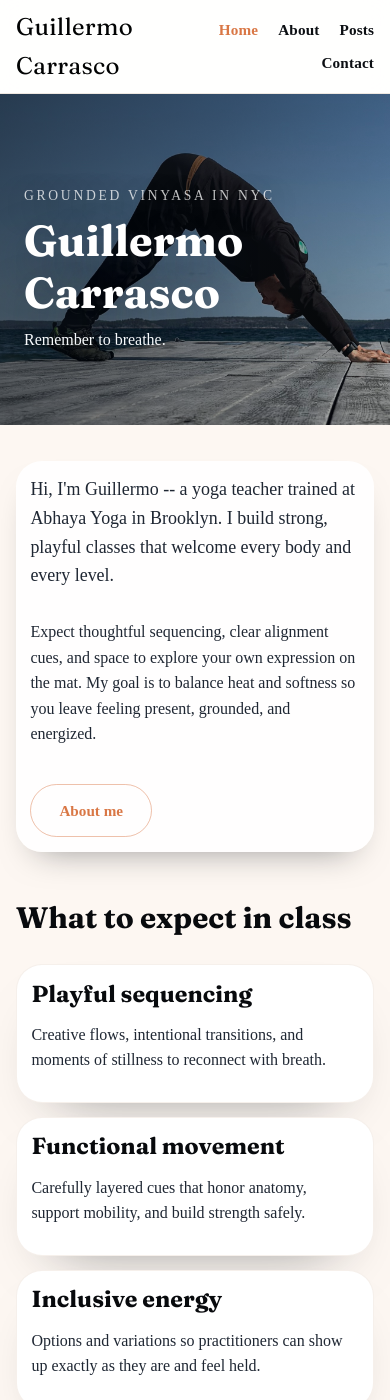
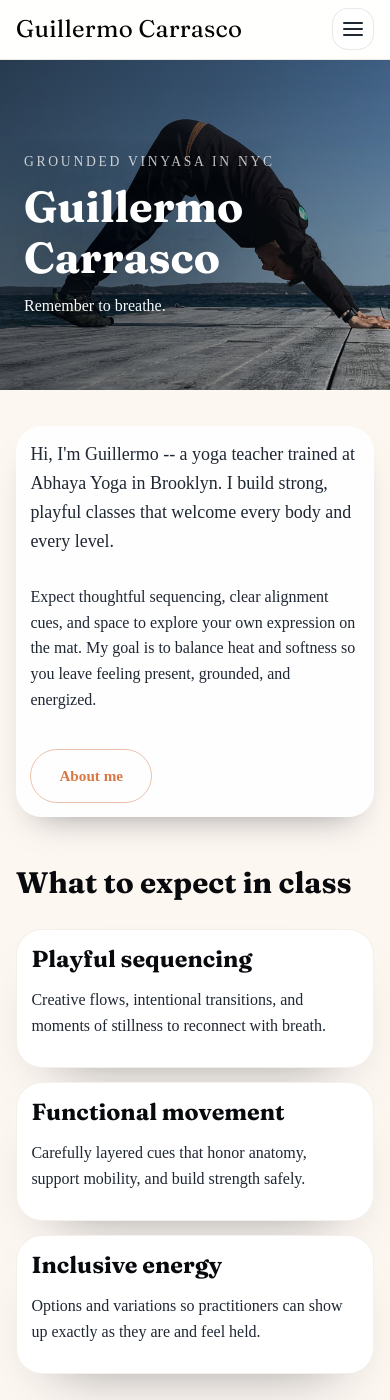
Before and after one commit to guillermo-carrasco/guillermoyoga.github.io, a Jekyll site: the page built from index.md, in a window 390 px wide and 1400 px high. Built offline with Jekyll 4.4.1, drawn with Linux system fonts in a browser that asks for light colours.

Commit message:
Make menu a dropdown when in mobile

```diff
--- a/_includes/navbar.html
+++ b/_includes/navbar.html
@@ -3,7 +3,11 @@
 <nav class="site-nav">
   <div class="site-nav__inner">
     <a class="site-nav__brand" href="{{ '/' | relative_url }}">{{ site.title | escape }}</a>
-    <div class="site-nav__links">
+    <button class="site-nav__toggle" type="button" aria-expanded="false" aria-controls="primary-navigation" data-nav-toggle>
+      <span class="site-nav__toggle-icon" aria-hidden="true"></span>
+      <span class="sr-only">Menu</span>
+    </button>
+    <div class="site-nav__links" id="primary-navigation" data-nav-menu>
       <a class="site-nav__link" href="{{ '/' | relative_url }}" {% if current_path == '/' %}aria-current="page"{% endif %}>Home</a>
       <a class="site-nav__link" href="{{ '/about' | relative_url }}" {% if current_path contains '/about' %}aria-current="page"{% endif %}>About</a>
       <a class="site-nav__link" href="{{ '/posts' | relative_url }}" {% if current_path contains '/posts' %}aria-current="page"{% endif %}>Posts</a>
--- a/_sass/styles.scss
+++ b/_sass/styles.scss
@@ -57,6 +57,18 @@ body {
   color: var(--color-text);
   line-height: 1.6;
   -webkit-font-smoothing: antialiased;
+}
+
+.sr-only {
+  position: absolute;
+  width: 1px;
+  height: 1px;
+  padding: 0;
+  margin: -1px;
+  overflow: hidden;
+  clip: rect(0, 0, 0, 0);
+  white-space: nowrap;
+  border: 0;
 }
 
 img {
@@ -210,6 +222,64 @@ blockquote {
   display: flex;
   align-items: center;
   gap: clamp(0.75rem, calc(0.6rem + 0.6vw), 1.4rem);
+}
+
+.site-nav__toggle {
+  display: none;
+  align-items: center;
+  justify-content: center;
+  width: 42px;
+  height: 42px;
+  border-radius: var(--radius-md);
+  border: 1px solid rgba(31, 39, 51, 0.1);
+  background: rgba(255, 255, 255, 0.85);
+  cursor: pointer;
+  transition: background 160ms ease, border-color 160ms ease, box-shadow 160ms ease;
+}
+
+.site-nav__toggle:hover,
+.site-nav__toggle:focus-visible {
+  background: rgba(255, 255, 255, 1);
+  border-color: rgba(31, 39, 51, 0.25);
+  box-shadow: 0 10px 24px -18px rgba(15, 23, 42, 0.45);
+}
+
+.site-nav__toggle-icon,
+.site-nav__toggle-icon::before,
+.site-nav__toggle-icon::after {
+  content: "";
+  display: block;
+  width: 20px;
+  height: 2px;
+  background: #1f2733;
+  border-radius: 999px;
+  transition: transform 200ms ease, opacity 200ms ease;
+}
+
+.site-nav__toggle-icon {
+  position: relative;
+}
+
+.site-nav__toggle-icon::before {
+  position: absolute;
+  transform: translateY(-6px);
+}
+
+.site-nav__toggle-icon::after {
+  position: absolute;
+  transform: translateY(6px);
+}
+
+.site-nav__toggle[aria-expanded="true"] .site-nav__toggle-icon {
+  background: transparent;
+}
+
+.site-nav__toggle[aria-expanded="true"] .site-nav__toggle-icon::before {
+  transform: rotate(45deg);
+}
+
+.site-nav__toggle[aria-expanded="true"] .site-nav__toggle-icon::after {
+  transform: rotate(-45deg);
 }
 
 .site-nav__link {
@@ -740,12 +810,28 @@ table tbody tr:hover {
 @media (max-width: 720px) {
   .site-nav__inner {
     width: calc(100% - 2rem);
+    flex-wrap: wrap;
   }
 
   .site-nav__links {
-    flex-wrap: wrap;
-    justify-content: flex-end;
-    gap: 0.5rem 1.25rem;
+    display: none;
+    flex-direction: column;
+    align-items: flex-start;
+    gap: 0.35rem;
+    width: 100%;
+    background: rgba(255, 255, 255, 0.95);
+    border-radius: var(--radius-md);
+    padding: var(--space-xs) var(--space-sm);
+    margin-top: var(--space-xs);
+    box-shadow: var(--shadow-soft);
+  }
+
+  .site-nav__links--open {
+    display: flex;
+  }
+
+  .site-nav__toggle {
+    display: inline-flex;
   }
 
   .page-hero {
--- a/assets/scripts.js
+++ b/assets/scripts.js
@@ -1,4 +1,39 @@
 document.addEventListener("DOMContentLoaded", () => {
+  const navToggle = document.querySelector("[data-nav-toggle]");
+  const navMenu = document.querySelector("[data-nav-menu]");
+
+  if (navToggle && navMenu) {
+    const setNavState = (isOpen) => {
+      navMenu.classList.toggle("site-nav__links--open", isOpen);
+      navToggle.setAttribute("aria-expanded", isOpen ? "true" : "false");
+    };
+
+    navToggle.addEventListener("click", () => {
+      const willOpen = !navMenu.classList.contains("site-nav__links--open");
+      setNavState(willOpen);
+    });
+
+    navMenu.querySelectorAll("a").forEach((link) => {
+      link.addEventListener("click", () => setNavState(false));
+    });
+
+    document.addEventListener("keyup", (event) => {
+      if (event.key === "Escape") {
+        setNavState(false);
+      }
+    });
+
+    document.addEventListener("click", (event) => {
+      if (!navMenu.classList.contains("site-nav__links--open")) return;
+      if (
+        !navMenu.contains(event.target) &&
+        !navToggle.contains(event.target)
+      ) {
+        setNavState(false);
+      }
+    });
+  }
+
   const form = document.querySelector("#contactForm");
   if (!form) return;
 
```
